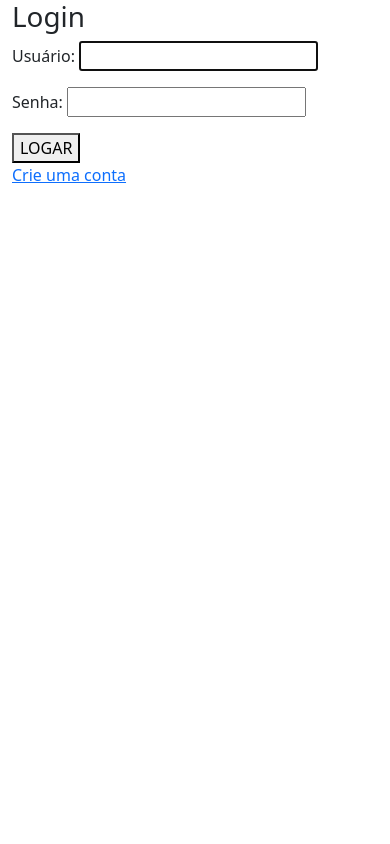
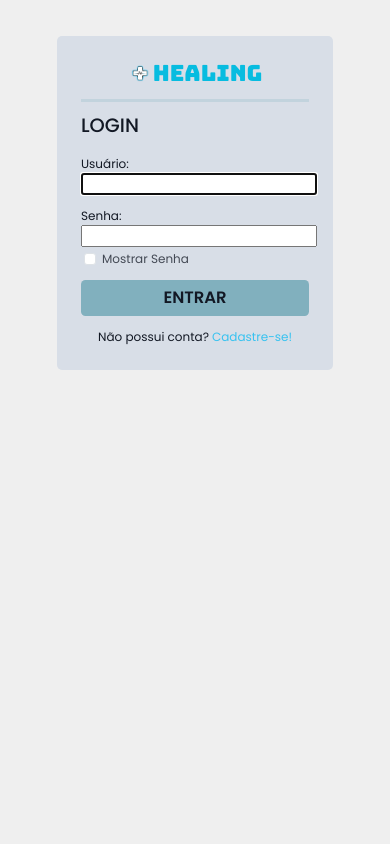
Before and after one commit to dvanael/healing, a Django app: page /login/ in a window 390 px wide. Run offline with Django 5.2, Linux system fonts and the light colour scheme; some libraries are stand-ins or nearby versions.

Commit message:
feat: adiciona templates com css
Esse commit adiciona novas classes CSS e novos elementos HTML nos
templates, para um site mais bonito.

```diff
--- a/requirements.txt
+++ b/requirements.txt
@@ -1,5 +1,7 @@
 asgiref==3.8.1
+crispy-bootstrap5==2024.2
 Django==5.0.4
+django-crispy-forms==2.1
 pillow==10.3.0
 sqlparse==0.5.0
 tzdata==2024.1
--- a/static/css/style.css
+++ b/static/css/style.css
@@ -0,0 +1,215 @@
+@import url('https://fonts.googleapis.com/css2?family=Bungee&family=Poppins:ital,wght@0,100;0,200;0,300;0,400;0,500;0,600;0,700;0,800;0,900;1,100;1,200;1,300;1,400;1,500;1,600;1,700;1,800;1,900&display=swap');
+/* cor certa #6DCEF0 */
+
+:root {
+  --main-color: #07bce0;
+  --bg-color: #efefef;
+  --font-color: #121824;
+  --primary-color: #37c2f0;
+  --secondary-color: #d8dee7;
+  --terciary-color:  #81b0be;
+  --low-color: #657586;
+
+
+}
+
+@media (prefers-color-scheme: dark) {
+  :root {
+    --main-color: #6DCEF0;
+    --bg-color: #13161d;
+    --font-color: #e6e6e6;
+    --primary-color: #2baedd;
+    --secondary-color: #393f49;
+    --terciary-color:  #546b79;
+    --low-color: #1f2934;
+
+  }
+}
+
+/* ELEMENTOS */
+*{
+  font-family: 'Poppins';
+  color: var(--font-color);
+  box-sizing: border-box;
+  margin: 0;
+  padding: 0;
+  transition: .2s all ease-in-out;
+}
+body {
+  background-color: var(--bg-color);
+}
+hr {
+  color: var(--terciary-color);
+  border-width: .3em;
+}
+a {
+  text-decoration: none;
+  color:var(--primary-color);
+  &:hover{
+    color: var(--main-color);
+  }
+}
+::-webkit-scrollbar {
+  width: .3em;
+}
+
+::-webkit-scrollbar-track {
+  background: transparent;
+}
+
+::-webkit-scrollbar-thumb {
+  background-color: var(--terciary-color);
+  border-radius: .6em;
+}
+
+::-webkit-scrollbar-thumb:hover {
+  background: var(--secondary-color);
+}
+
+.btn{
+  background-color: var(--main-color);
+  color: var(--low-color);
+  &:hover{
+    background-color: var(--primary-color);
+    color: var(--low-color)
+  }
+}
+.text-color{
+  color: var(--main-color);
+}
+/* NAVBAR */
+.navbar-bg{
+  background-color: var(--secondary-color);
+}
+.navbar-brand {
+  width: 2em;
+}
+.brand-title {
+  font-family: 'Bungee';
+  color: var(--primary-color);
+  font-size: 2rem;
+  &:hover{
+    color: var(--font-color);
+  }
+}
+
+/* LOGIN CADASTRO */
+.login-container{
+  display: flex;
+  justify-content: center;
+  align-items: center;
+  width: 75%;
+  overflow: hidden;
+  background-color: var(--secondary-color);
+  margin-block: 3em;
+  border-radius: 5px;
+
+  .login-form {
+    padding: 2em;
+    width: 100%;
+  }
+  .img-brand {
+    background-color: var(--terciary-color);
+    width: 50%;
+    height: 110%;
+    display: flex;
+    align-items: center;
+    justify-content: center;
+    aspect-ratio: 3/4;
+    object-fit: cover;
+  }
+  .login-title{
+    display: flex;
+    align-items: center;
+    justify-content: center;
+    color: var(--main-color);
+    font-family: 'Bungee';
+    img{
+      margin-inline: .3em;
+      width: 1.5em;
+    }
+  }
+  .btn-login {
+    background-color: var(--terciary-color);
+    color: var(--font-color);
+    font-weight: 600;
+    display: flex;
+    justify-content: center;
+    width: 100%;
+    transition: .2s all ease-in-out;
+    &:hover{
+      color: var(--font-color);
+      background-color: var(--primary-color);
+    }
+  }
+  .login-link {
+    white-space: 10px;
+    display: flex;
+    justify-content: center;
+    margin-top: 1em;
+  }
+}
+
+/* FORMS */
+.asteriskField {
+  color: transparent
+}
+.form-label {
+  font-weight: 600;
+}
+.form-control {
+  border-color: var(--terciary-color);
+  border-width: 2px;
+  color: var(--font-color);
+  background-color: var(--secondary-color);
+  &:focus{
+    color: var(--font-color);
+    background-color: var(--secondary-color);
+    border-color: var(--primary-color);
+    box-shadow: none;
+  }
+  &::placeholder{
+    color: var(--font-color);
+    opacity: 0.5;
+  }
+}
+.form-select{
+  border-width: 2px;
+  color: var(--font-color);
+  border-color: var(--terciary-color);
+  background-color: var(--secondary-color) !important;
+  &:focus{
+    border-color: var(--primary-color);
+    box-shadow: none;
+  }
+}
+/* CONTEUDO */
+.content-container{
+  display: flex;
+  justify-content: center;
+  margin-block: 2em;
+}
+
+/* RESPONSIVIDADE */
+@media screen and (max-width: 992px) {
+  .login-container{
+    width: 100%;
+  }
+}
+@media screen and (max-width: 768px) {
+  *{
+    font-size: 14px;
+  }
+  .login-container{
+    margin-inline: 4em;
+  }
+  .hidden-mobile{
+    display: none !important;
+  }
+}
+@media screen and (max-width: 576px) {
+  *{
+    font-size: 12px;
+  }
+
+}
--- /dev/null
+++ b/static/js/show_password.js
@@ -0,0 +1,20 @@
+$(document).ready(function() {
+  $('[id^=id_password]').each(function() {
+    var passwordField = $(this);
+    var showPasswordCheckbox = $('<input class="form-check-input ms-1 mt-2" type="checkbox">');
+    var showPasswordLabel = $('<label class="form-check-label ms-2 mt-1 opacity-75" for="flexCheckChecked">Mostrar Senha</label>');
+
+    showPasswordCheckbox.insertAfter(passwordField);
+    showPasswordLabel.insertAfter(showPasswordCheckbox);
+
+    showPasswordCheckbox.change(function() {
+      var isChecked = $(this).prop('checked');
+
+      if (isChecked) {
+          passwordField.attr('type', 'text');
+      } else {
+          passwordField.attr('type', 'password');
+      }
+    });
+  });
+});
--- a/templates/base.html
+++ b/templates/base.html
@@ -1,18 +1,23 @@
 {% load static %}
+{% load livereload_tags %}
+</head>
 <!doctype html>
 <html lang="en">
   <head>
     <meta charset="utf-8">
     <meta name="viewport" content="width=device-width, initial-scale=1">
-    <title>
-      {% block title %}Base{% endblock title %}
-    </title>
+    <title>{% block title %}Base{% endblock title %}</title>
+    <link rel="shortcut icon" href="{% static "img/brand.png" %}" type="png">
+
     <link href="https://cdn.jsdelivr.net/npm/bootstrap@5.3.3/dist/css/bootstrap.min.css" rel="stylesheet" integrity="sha384-QWTKZyjpPEjISv5WaRU9OFeRpok6YctnYmDr5pNlyT2bRjXh0JMhjY6hW+ALEwIH" crossorigin="anonymous">
     <link rel="stylesheet" href="{% static "css/style.css" %}">
+
+    <script src="https://code.jquery.com/jquery-3.7.1.min.js" integrity="sha256-/JqT3SQfawRcv/BIHPThkBvs0OEvtFFmqPF/lYI/Cxo=" crossorigin="anonymous"></script>
+    {% livereload_script %}
   </head>
   <body>
 
-    {% block navbar %}{% endblock navbar %}
+    {% block navbar %}{% include 'partials/navbar.html' %}{% endblock navbar %}
 
     {% block content %}{% endblock content %}
 
--- a/templates/registration/login.html
+++ b/templates/registration/login.html
@@ -1,27 +1,53 @@
 {% extends "base.html" %}
 {% load static %}
+{% load crispy_forms_tags %}
 {% block title %}Login{% endblock title %}
-
+{% block navbar %}{% endblock navbar %}
 {% block content %}
-<div class="container">
+<div class="container d-flex justify-content-center">
 
   {% if request.user.is_authenticated %}
     <h3>Ação não permitida!</h3>
     <p class="lead text-bold">
       Houve algum problema para processar a ação desejada ou você não tem permissão.</p>
-    <a href="{% url 'index' %}" class="btn btn-secondary"> Voltar Ao Início</a>
+    <a href="{% url 'index' %}" class="btn"> Voltar Ao Início</a>
 
   {% else %}
-  <h1>Login</h1>
-  <form action="" method="post">
-    {% csrf_token %}
+    <div class="login-container">
+      <div class="login-form">
+        <a class="login-title h1" href="{% url 'index' %}">
+          <img src="{% static 'img/logo.png' %}" alt="logo">
+          HEALING
+        </a>
+        <hr>
+        <div class="h2 mb-4">LOGIN</div>
 
-    {{form.as_p}}
+        <form action="" method="post">
+          {% csrf_token %}{{form|crispy}}
+          {% comment %} <div id="div_id_username" class="mb-3"> <label for="id_username" class="form-label requiredField">
+            Usuário<span class="asteriskField">*</span> </label>
+            <input type="text" name="username" autofocus="" autocapitalize="none" autocomplete="username" maxlength="150" class="textinput form-control" required="" id="id_username">
+          </div>
 
-    <button type="submit">LOGAR</button>
-  </form>
-  <a href="{% url "register" %}">Crie uma conta</a>
+            <div id="div_id_password" class="mb-3"> <label for="id_password" class="form-label requiredField">
+              Senha<span class="asteriskField">*</span> </label> <input type="password" name="password" autocomplete="current-password" class="passwordinput form-control" required="" id="id_password">
+            </div> {% endcomment %}
+          <button class="btn btn-login" type="submit"><div class="fs-4">ENTRAR</div></button>
+        </form>
+        <div class="login-link">
+          Não possui conta? <a class="ps-1" href="{% url "register" %}">Cadastre-se!</a>
+        </div>
+      </div>
+
+      <div class="hidden-mobile img-brand">
+        <img src="{% static 'img/ilustration.png' %}" alt="dumb-cat">
+      </div>
+    </div>
 
   {% endif %}
 </div>
 {% endblock content %}
+
+{% block script %}
+<script src="{% static 'js/show_password.js' %}"></script>
+{% endblock script %}
```
Also changed, not shown: templates/index.html (+5 -8 lines), templates/medic/register.html (+46 -9 lines), templates/partials/navbar.html (added, +15 -0 lines), templates/registration/register.html (+40 -9 lines), static/img/dumb-cat.png (added), static/img/ilustration.png (added), static/img/logo.png (added).
